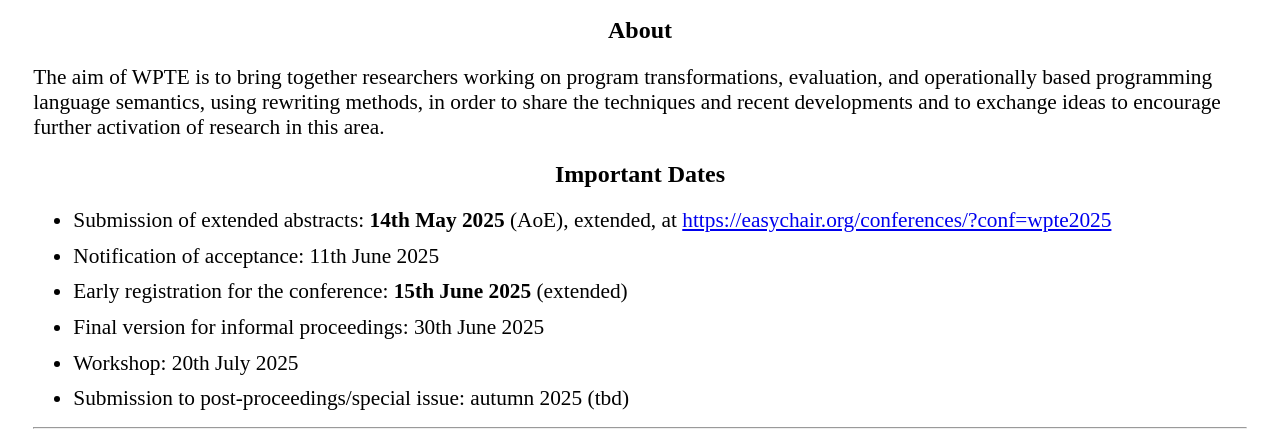
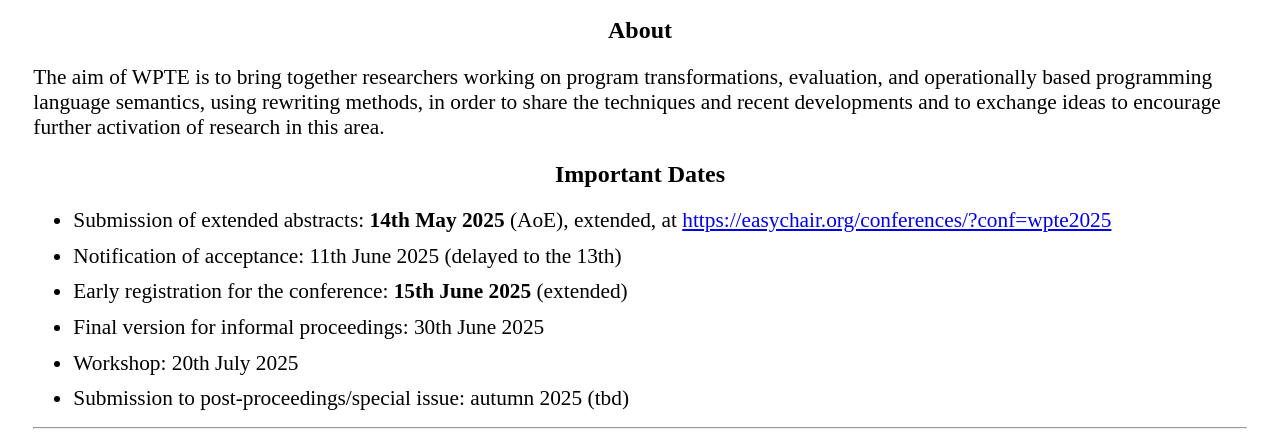
Before and after one commit to wpte2025/wpte2025.github.io, a plain HTML site: page index.html in a window 1280 px wide. Shown: the part 330-776 px from the top of the page. Drawn offline with Linux system fonts and the light colour scheme.

Commit message:
be honest about when notification happened

```diff
--- a/index.html
+++ b/index.html
@@ -28,7 +28,7 @@
 
     <ul>
       <li>Submission of extended abstracts: <b>14th May 2025</b> (AoE), extended, at <a href="https://easychair.org/conferences/?conf=wpte2025">https://easychair.org/conferences/?conf=wpte2025</a></li>
-      <li>Notification of acceptance: 11th June 2025</li>
+      <li>Notification of acceptance: 11th June 2025 (delayed to the 13th)</li>
       <li>Early registration for the conference: <b>15th June 2025</b> (extended)</li>
       <li>Final version for informal proceedings: 30th June 2025</li>
       <li>Workshop: 20th July 2025</li>
```
